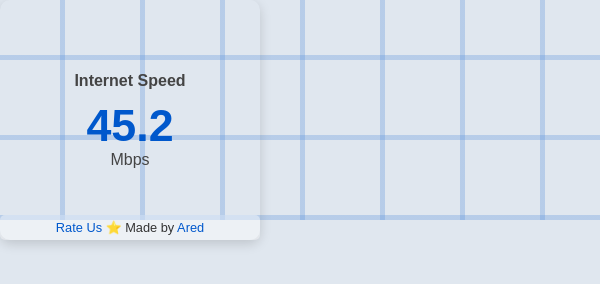
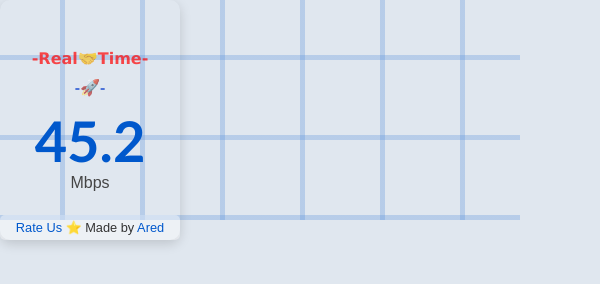
Before and after one commit to aajinn/real-time-internet-speed, a browser extension: page popup.html in a window 400 px wide. Shown: the top 284 px of the page, 600 px wide, since content can reach past the window. Drawn offline with Linux system fonts and the light colour scheme.

Commit message:
new style

```diff
--- a/popup.html
+++ b/popup.html
@@ -22,7 +22,7 @@
                 flex-direction: column;
                 align-items: center;
                 justify-content: center;
-                width: 260px;
+                width: 180px;
                 height: 240px;
                 background-color: #e0e7ef;
                 color: #333;
@@ -40,7 +40,7 @@
                 z-index: 1;
             }
             #speed {
-                font-size: 2.8rem;
+                font-size: 3.5rem;
                 font-weight: bold;
                 color: #0058cc;
                 opacity: 0;
@@ -53,6 +53,11 @@
                 animation: pulse 0.6s
                     ease-in-out;
                 z-index: 1;
+                font-family: 'Trebuchet MS',
+                    'Lucida Sans Unicode',
+                    'Lucida Grande',
+                    'Lucida Sans', Arial,
+                    sans-serif;
             }
             #unit {
                 font-size: 1rem;
@@ -179,7 +184,23 @@
     </head>
     <body>
         <div class="bg-animation"></div>
-        <h1>Internet Speed</h1>
+        <h1
+            style="
+                color: red;
+                font-family: Verdana,
+                    Geneva, Tahoma,
+                    sans-serif;
+                opacity: 70%;
+            "
+            >-Real🤝Time-</h1
+        >
+        <h1
+            style="
+                color: rgb(14, 65, 206);
+                opacity: 70%;
+            "
+            >-🚀-</h1
+        >
         <div id="speed">--</div>
         <div id="unit">Mbps</div>
         <div id="footer">
```
